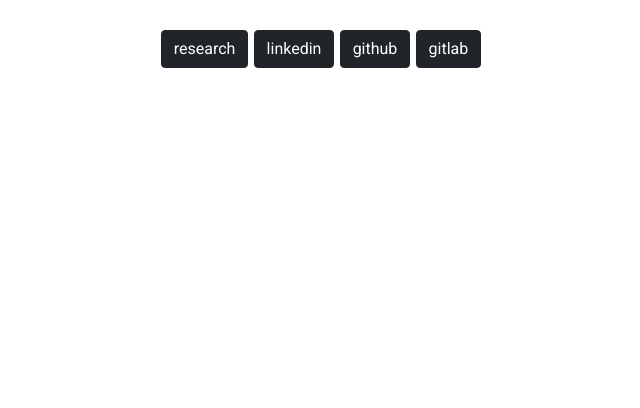
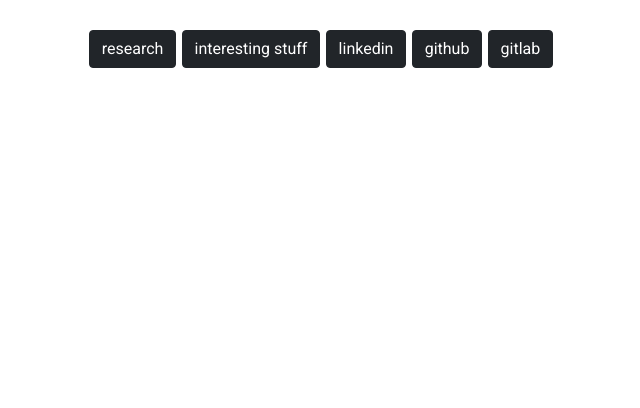
Before and after one commit to theoko/personal-website, a plain HTML site: page views/landing/index.html in a window 1280 px wide. Shown: the part 392-800 px from the top of the page, without its empty margins (319-959 px from the left). Drawn offline with Linux system fonts and the light colour scheme.

Commit message:
added link to interesting-stuff page

```diff
--- a/views/landing/index.html
+++ b/views/landing/index.html
@@ -37,6 +37,11 @@
                             </a>
                         </button>
                         <button type="button" class="btn btn-dark">
+                            <a href="../interesting-stuff/index.html">
+                                interesting stuff
+                            </a>
+                        </button>
+                        <button type="button" class="btn btn-dark">
                             <a href="../linkedin/index.html">
                                 linkedin
                             </a>
```
